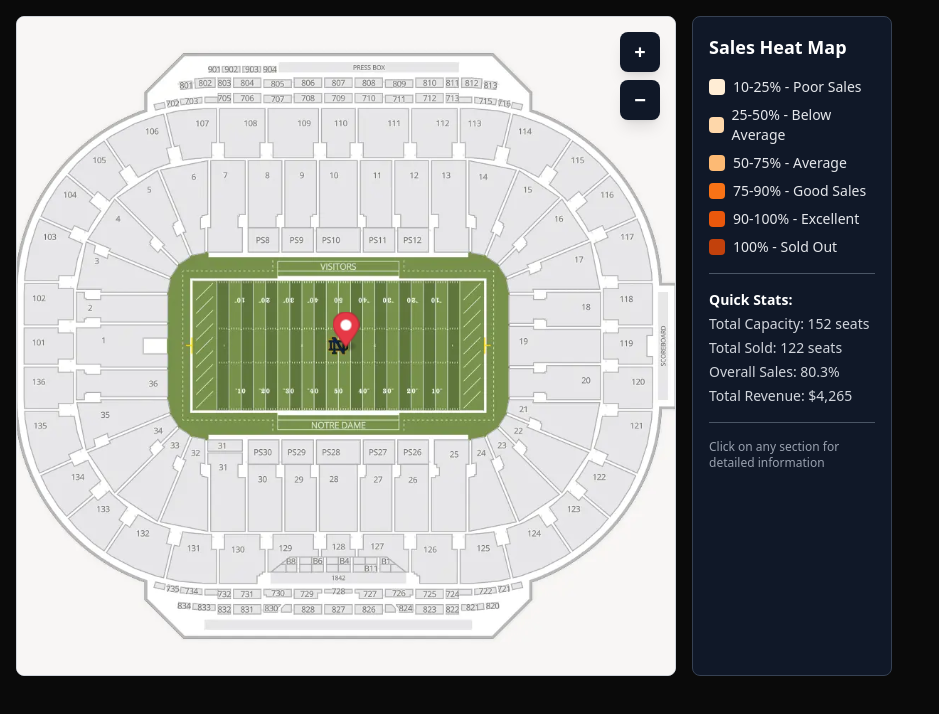
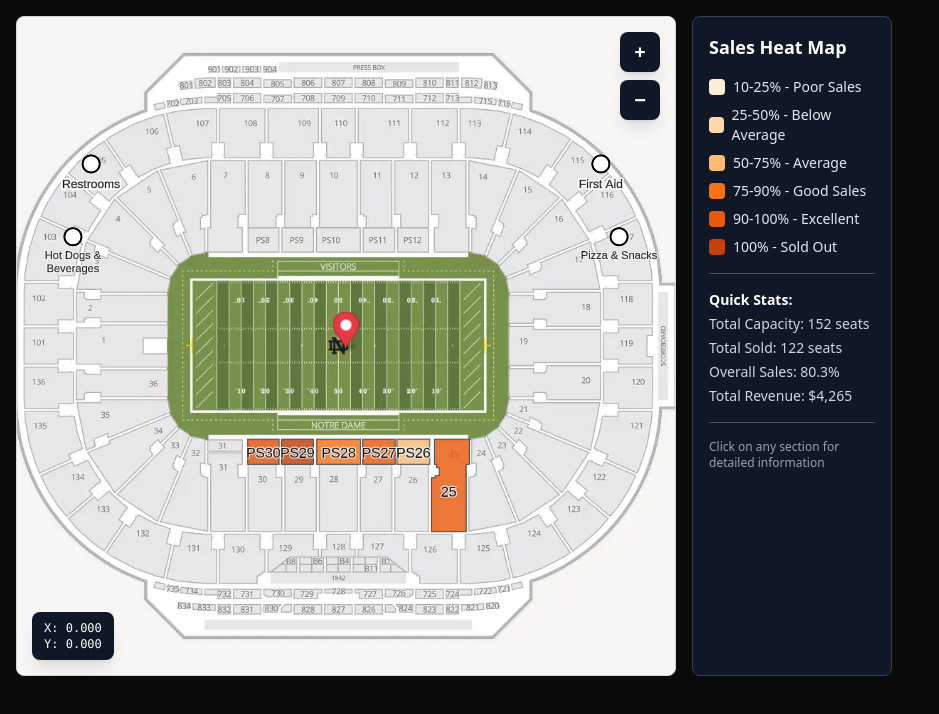
Before and after one commit to andrewgilliland/venue-maps, a React (Vite) app: page / in a window 1280 px wide. Shown: the top 714 px of the page, without its empty margins (0-939 px from the left). Built offline with nearby package versions, Linux system fonts and the light colour scheme; no server answers.

Commit message:
feat: add map coordinates to map ui

```diff
--- a/src/App.tsx
+++ b/src/App.tsx
@@ -1,9 +1,9 @@
-import CustomImageMap from "./components/CustomImageMap";
+import VenueMap from "./components/CustomImageMap";
 
 function App() {
   return (
     <div className="min-h-screen bg-neutral-950 p-4">
-      <CustomImageMap />
+      <VenueMap />
     </div>
   );
 }
--- a/src/components/CustomImageMap.tsx
+++ b/src/components/CustomImageMap.tsx
@@ -1,4 +1,4 @@
-import { useEffect, useRef } from "react";
+import { useEffect, useRef, useState } from "react";
 import { Map, Popup, Marker } from "maplibre-gl";
 import "maplibre-gl/dist/maplibre-gl.css";
 import "./CustomImageMap.css";
@@ -8,10 +8,13 @@
 import { colors } from "./colors";
 import MapLegend from "./MapLegend";
 
-export default function CustomImageMap() {
+export default function VenueMap() {
   const mapContainer = useRef<HTMLDivElement>(null);
   const map = useRef<Map | null>(null);
   const hoverPopup = useRef<Popup | null>(null);
+
+  const [lat, setLat] = useState(0);
+  const [lng, setLng] = useState(0);
 
   const imageUrl = "/notre-dame-stadium.webp"; // Path to your custom image
   // Define source names as constants
@@ -112,7 +115,7 @@
         source: seatingLayerName,
         paint: {
           "line-color": colors.gray[600],
-          "line-width": 2,
+          "line-width": 1,
         },
       });
 
@@ -357,7 +360,20 @@
         }
       });
 
-      // 📍 Marker at center
+      // �️ Mouse move coordinates logging
+      map.current!.on("mousemove", (e) => {
+        const coords = e.lngLat;
+        console.log(
+          `Mouse coordinates: [${coords.lng.toFixed(6)}, ${coords.lat.toFixed(
+            6
+          )}]`
+        );
+
+        setLng(coords.lng);
+        setLat(coords.lat);
+      });
+
+      // Marker at center
       new Marker({ color: "#e63946" })
         .setLngLat([0, 0])
         .setPopup(new Popup().setText("Center of the field"))
@@ -414,6 +430,14 @@
             −
           </button>
         </div>
+
+        {/* Coordinate Display */}
+        <div className="absolute bottom-4 left-4 bg-gray-900 text-white px-3 py-2 rounded-lg shadow-lg">
+          <div className="text-xs font-mono">
+            <div>X: {lng.toFixed(3)}</div>
+            <div>Y: {lat.toFixed(3)}</div>
+          </div>
+        </div>
       </div>
 
       <MapLegend />
--- a/src/components/data.ts
+++ b/src/components/data.ts
@@ -74,7 +74,6 @@
         ],
       },
     },
-
     {
       type: "Feature" as const,
       properties: {
@@ -99,7 +98,6 @@
         ],
       },
     },
-
     {
       type: "Feature" as const,
       properties: {
@@ -124,7 +122,6 @@
         ],
       },
     },
-
     {
       type: "Feature" as const,
       properties: {
```
